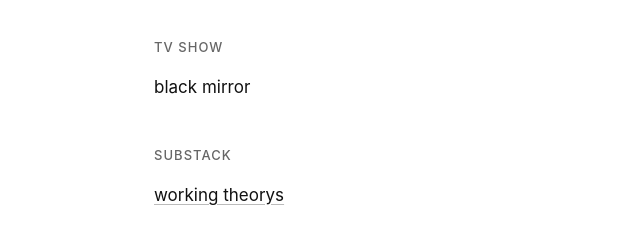
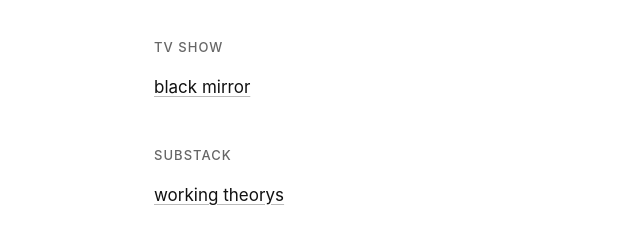
Before and after one commit to sisiliu10/sisi-liu.de, a plain HTML site: page favorites/index.html in a window 1280 px wide. Shown: the part 197-437 px from the top of the page, 230-870 px from the left. Drawn offline with Linux system fonts and the light colour scheme.

Commit message:
Link Black Mirror

```diff
--- a/favorites/index.html
+++ b/favorites/index.html
@@ -41,7 +41,7 @@ html.lock body{position:fixed;inset:0;width:100%;touch-action:none;-webkit-user-
 <p class="i">things i keep coming back to</p>
 <h2>TV show</h2>
 <ul>
-<li>black mirror</li>
+<li><a href="https://www.netflix.com/title/70264888">black mirror</a></li>
 </ul>
 <h2>Substack</h2>
 <ul>
```
